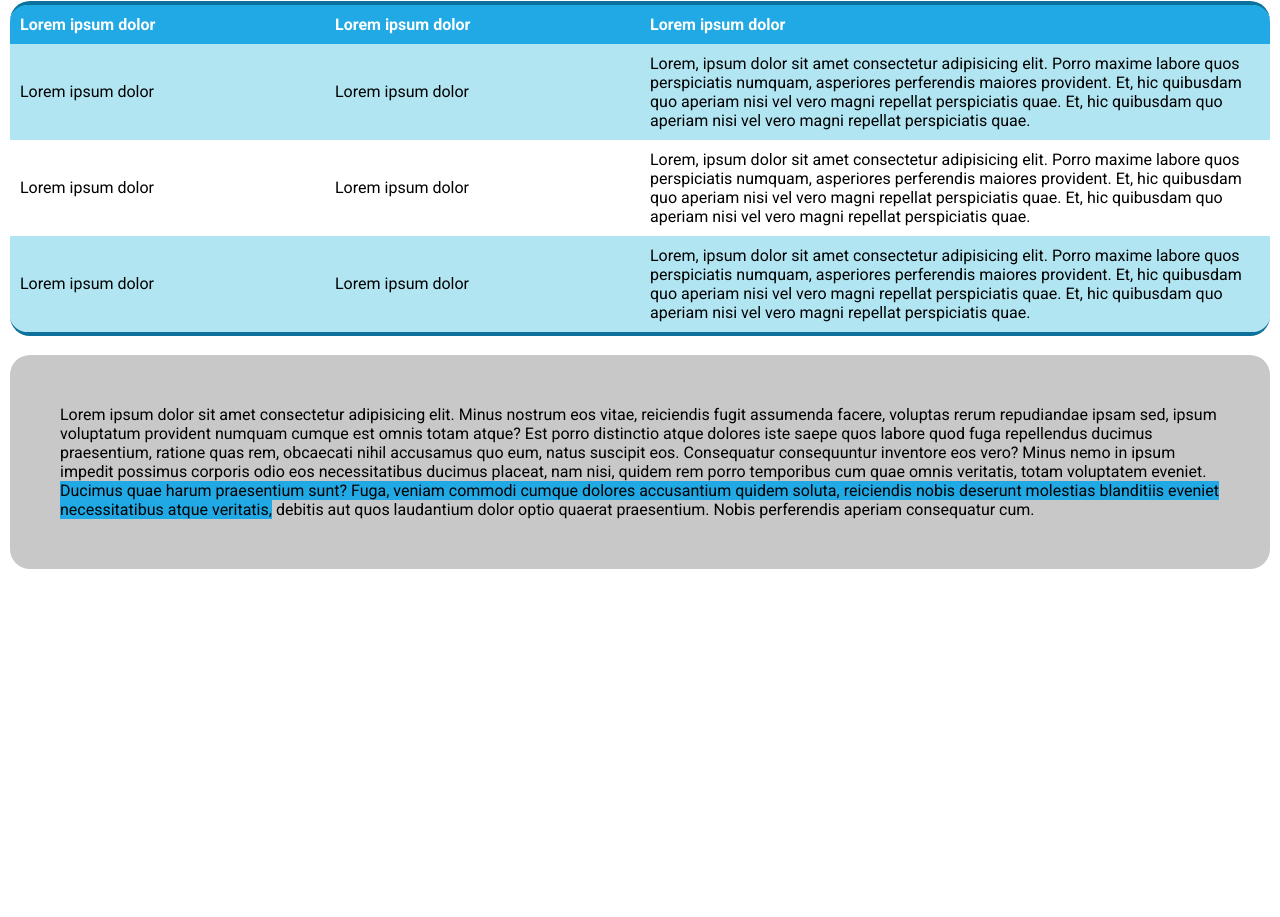
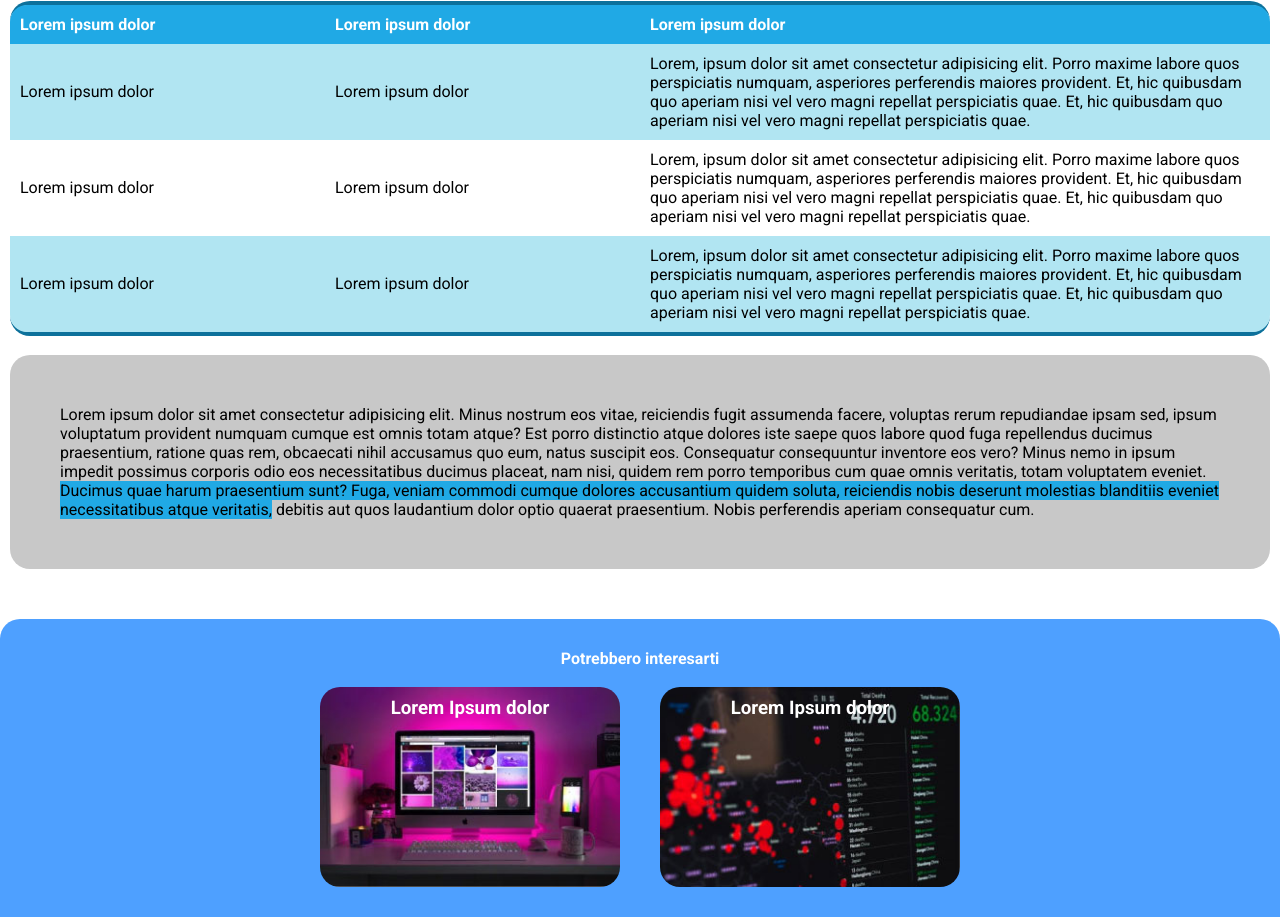
Before and after one commit to Luigi-Iorio/html-css-booleaner, a plain HTML site: page bonus/index.html in a window 1280 px wide. Shown: the part 1008-1925 px from the top of the page. Before the commit the page ends 1587 px from the top, so only its background shows below. Drawn offline with Linux system fonts and the light colour scheme.

Commit message:
feat: footer the booleaner

```diff
--- a/bonus/index.html
+++ b/bonus/index.html
@@ -161,5 +161,21 @@
       </p>
       <!-- /paragrafo -->
     </main>
+
+    <!-- footer -->
+    <footer>
+      <h4>Potrebbero interesarti</h4>
+      <br />
+      <div class="contImg">
+        <div class="footerImg1">
+          <h3>Lorem Ipsum dolor</h3>
+        </div>
+        <br />
+        <div class="footerImg2">
+          <h3>Lorem Ipsum dolor</h3>
+        </div>
+      </div>
+    </footer>
+    <!-- /footer -->
   </body>
 </html>
--- a/bonus/style.css
+++ b/bonus/style.css
@@ -148,3 +148,41 @@ th:last-child {
 .azzurro:last-child td:last-child {
   border-radius: 0 0 17px 0;
 }
+
+/* FOOTER */
+footer {
+  text-align: center;
+  background-color: #4ea0ff;
+  margin-top: 50px;
+  padding: 30px 10px 30px 10px;
+  border-radius: 20px 20px 0 0;
+  color: white;
+}
+
+.contImg {
+  display: flex;
+  flex-direction: row;
+  align-items: center;
+  justify-content: center;
+  gap: 20px;
+}
+
+.footerImg1 {
+  border-radius: 20px;
+  padding: 10px;
+  width: 300px;
+  height: 200px;
+  background-image: url(../img/monitor.jpg);
+  background-size: cover;
+  background-position: center;
+}
+
+.footerImg2 {
+  border-radius: 20px;
+  padding: 10px;
+  width: 300px;
+  height: 200px;
+  background-image: url(../img/graph.jpg);
+  background-size: cover;
+  background-position: center;
+}
```
